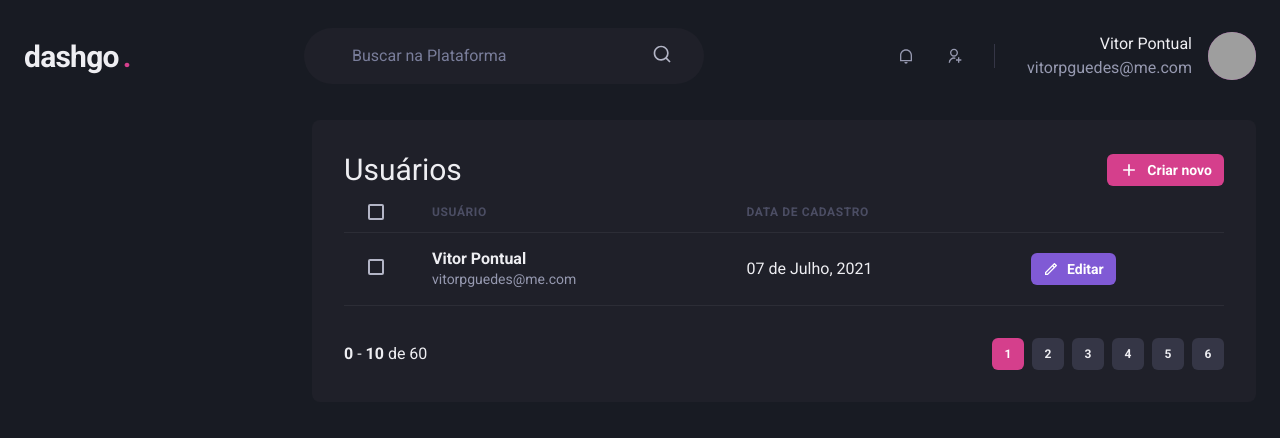
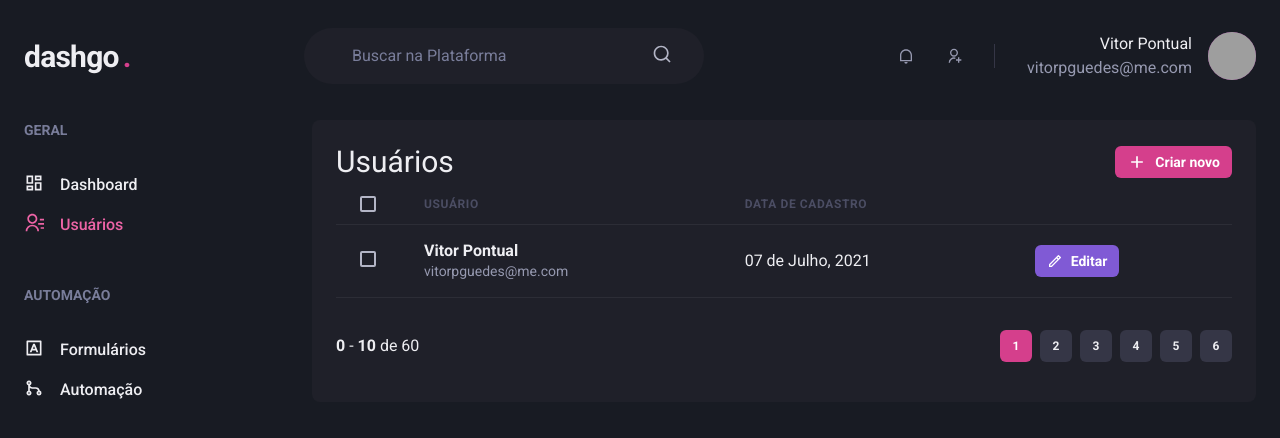
Before and after one commit to vitorpontual/ignite-react, a Next.js app in the folder cap-4/dash-go/: page /users in a window 1280 px wide. Shown: the top 438 px of the page. Built offline with nearby package versions, Linux system fonts and the light colour scheme; grey boxes are pictures that could not be loaded.

Commit message:
Responsive Pages

```diff
--- /dev/null
+++ b/cap-4/dash-go/src/components/ActiveLink.tsx
@@ -0,0 +1,31 @@
+import Link, { LinkProps } from "next/link";
+import { useRouter } from "next/router";
+import { cloneElement, ReactElement } from "react";
+
+interface ActiveLinkProps extends LinkProps {
+  children: ReactElement; // Precisa ser um elemento React
+  shouldMatchExactHref?: boolean;
+}
+
+export function ActiveLink({ children, shouldMatchExactHref = false, ...rest }: ActiveLinkProps) {
+  const { asPath } = useRouter()
+  let isActive = false;
+
+  if (shouldMatchExactHref && (asPath === rest.href || asPath === rest.as)) {
+    isActive = true;
+  }
+
+  if (!shouldMatchExactHref &&
+    (asPath.startsWith(String(rest.href)) || asPath.startsWith(String(rest.as))
+    )) {
+    isActive = true;
+  }
+
+  return (
+    <Link {...rest}>
+      {cloneElement(children, {
+        color: isActive ? 'pink.400' : 'gray.50'
+      })}
+    </Link>
+  )
+}
--- a/cap-4/dash-go/src/components/Header/index.tsx
+++ b/cap-4/dash-go/src/components/Header/index.tsx
@@ -1,10 +1,14 @@
-import { Flex, useBreakpointValue } from '@chakra-ui/react'
+import { Flex, Icon, IconButton, useBreakpointValue } from '@chakra-ui/react'
+import { RiMenuLine } from 'react-icons/ri'
+import { useSidebarDrawer } from '../../context/SidebarDrawerContext'
 import { Logo } from './Logo'
 import { NotificationNav } from './NotificationNav'
 import { Profile } from './Profile'
 import { SearchBox } from './SearchBox'
 
 export function Header() {
+  const { onOpen } = useSidebarDrawer()
+
   const isWideVersion = useBreakpointValue({
     base: false,
     lg: true
@@ -20,13 +24,25 @@
       px='6'
       align='center'
     >
+      {!isWideVersion && (
+        <IconButton
+          aria-label="Open navigation"
+          icon={<Icon as={RiMenuLine} />}
+          fontSize='24'
+          variant='unstyled'
+          onClick={onOpen}
+          mr='2'
+        >
+
+        </IconButton>
+      )}
       <Logo />
       {isWideVersion && <SearchBox />}
 
 
       <Flex align='center' ml='auto'>
         <NotificationNav />
-        <Profile showProfileData={isWideVersion}/>
+        <Profile showProfileData={isWideVersion} />
       </Flex>
     </Flex>
   )
--- a/cap-4/dash-go/src/components/Pagination/index.tsx
+++ b/cap-4/dash-go/src/components/Pagination/index.tsx
@@ -4,7 +4,7 @@
 export function Pagination() {
   return (
     <Stack
-      direction='row'
+      direction={['column', 'row']}
       spacing='6'
       mt='8'
       justify='space-between'
@@ -13,7 +13,7 @@
       <Box>
         <strong>0</strong> - <strong>10</strong> de 60
       </Box>
-      <Stack direction='row' spacing='2'>
+      <Stack direction='row' spacing='2' >
         <PaginationItem number={1} isCurrent />
         <PaginationItem number={2}  />
         <PaginationItem number={3}  />
--- a/cap-4/dash-go/src/components/SideBar/NavLink.tsx
+++ b/cap-4/dash-go/src/components/SideBar/NavLink.tsx
@@ -1,17 +1,22 @@
-import { Icon, Link, LinkProps as ChakraLinkProps, Text } from "@chakra-ui/react";
+import { Icon, Link as ChakraLink, LinkProps as ChakraLinkProps, Text } from "@chakra-ui/react";
 import { ElementType } from "react";
 import { RiInputMethodLine } from "react-icons/ri";
+import Link from 'next/link'
+import { ActiveLink } from "../ActiveLink";
 
-interface NavLinkProps extends ChakraLinkProps{
+interface NavLinkProps extends ChakraLinkProps {
   icon: ElementType;
   children: string;
+  href: string;
 }
 
-export function NavLink({icon, children, ...rest}: NavLinkProps) {
+export function NavLink({ icon, children, href, ...rest }: NavLinkProps) {
   return (
-    <Link display='flex' align='center' {...rest}>
-      <Icon as={icon} fontSize='20' />
-      <Text ml='4' fontWeight='medium'>{children}</Text>
-    </Link>
+    <ActiveLink href={href} passHref>
+      <ChakraLink display='flex' align='center' {...rest}>
+        <Icon as={icon} fontSize='20' />
+        <Text ml='4' fontWeight='medium'>{children}</Text>
+      </ChakraLink>
+    </ActiveLink>
   )
 }
--- a/cap-4/dash-go/src/components/SideBar/SideBarNav.tsx
+++ b/cap-4/dash-go/src/components/SideBar/SideBarNav.tsx
@@ -1,16 +1,19 @@
 import {  Icon, Link, Stack, Text } from '@chakra-ui/react'
+import { RiContactsLine, RiDashboardLine, RiInputMethodLine, RiGitMergeLine} from 'react-icons/ri'
+import { NavLink } from './NavLink'
+import { NavSection } from './NavSection'
 
 
 export function SideBarNav() {
   return(
     <Stack spacing='12' align='flex-start'>
         <NavSection title={"GERAL"}>
-          <NavLink icon={RiDashboardLine}>Dashboard</NavLink>
-          <NavLink icon={RiContactsLine}>Usuários</NavLink>
+          <NavLink icon={RiDashboardLine} href='/dashboard'>Dashboard</NavLink>
+          <NavLink icon={RiContactsLine} href='/users'>Usuários</NavLink>
         </NavSection>
         <NavSection title={"AUTOMAÇÃO"}>
-          <NavLink icon={RiInputMethodLine}>Formulários</NavLink>
-          <NavLink icon={RiGitMergeLine}>Automação</NavLink>
+          <NavLink icon={RiInputMethodLine} href='/form'>Formulários</NavLink>
+          <NavLink icon={RiGitMergeLine} href='/automation'>Automação</NavLink>
         </NavSection>
       </Stack>
   )
--- a/cap-4/dash-go/src/components/SideBar/index.tsx
+++ b/cap-4/dash-go/src/components/SideBar/index.tsx
@@ -1,12 +1,34 @@
-import { Box, Icon, Link, Stack, Text } from '@chakra-ui/react'
-import { RiContactsLine, RiDashboardLine, RiGitMergeLine, RiInputMethodLine } from 'react-icons/ri'
-import { NavLink } from './NavLink'
-import { NavSection } from './NavSection'
+import { Box, useBreakpointValue, Drawer, DrawerHeader, DrawerBody, DrawerOverlay, DrawerContent, DrawerCloseButton } from '@chakra-ui/react'
+import { useSidebarDrawer } from '../../context/SidebarDrawerContext'
+
+import { SideBarNav } from './SideBarNav'
 
 export function SideBar() {
+  const { isOpen, onClose } = useSidebarDrawer()
+
+  const isDrawerSideBar = useBreakpointValue({
+    base: true,
+    lg: false
+  })
+
+  if (isDrawerSideBar) {
+    return (
+      <Drawer isOpen={isOpen} placement="left" onClose={onClose}>
+        <DrawerOverlay>
+          <DrawerContent bg='gray.800'>
+            <DrawerCloseButton mt='6' />
+            <DrawerHeader>Navegação</DrawerHeader>
+            <DrawerBody>
+              <SideBarNav />
+            </DrawerBody>
+          </DrawerContent>
+        </DrawerOverlay>
+      </Drawer>
+    )
+  }
   return (
     <Box as='aside' w='64' mr='8'>
-
+      <SideBarNav />
     </Box>
   )
 }
--- /dev/null
+++ b/cap-4/dash-go/src/context/SidebarDrawerContext.tsx
@@ -0,0 +1,30 @@
+import { useDisclosure, UseDisclosureReturn } from "@chakra-ui/react";
+import { useRouter } from "next/router";
+import { useEffect } from "react";
+import { useContext } from "react";
+import { createContext, ReactNode } from "react";
+
+interface SidebarDrawerProviderProps {
+  children: ReactNode;
+}
+
+type SidebarDrawerContextData = UseDisclosureReturn
+
+const SidebarDrawerContext = createContext({} as SidebarDrawerContextData);
+
+export function SidebarDrawerContextProvider({ children } : SidebarDrawerProviderProps){
+  const disclosure = useDisclosure()
+  const router = useRouter()
+
+  useEffect(() => {
+    disclosure.onClose
+  }, [router.asPath])
+
+  return (
+    <SidebarDrawerContext.Provider value={disclosure}>
+      {children}
+    </SidebarDrawerContext.Provider>
+  )
+}
+
+export const useSidebarDrawer = () => useContext(SidebarDrawerContext)
--- a/cap-4/dash-go/src/pages/_app.tsx
+++ b/cap-4/dash-go/src/pages/_app.tsx
@@ -1,13 +1,16 @@
 import { AppProps } from 'next/app'
 import { ChakraProvider } from '@chakra-ui/react'
 import { theme } from '../styles/theme'
+import { SidebarDrawerContextProvider } from '../context/SidebarDrawerContext'
 
 
 
 function MyApp({ Component, pageProps }: AppProps) {
   return (
-    <ChakraProvider  theme={theme}>
-      <Component {...pageProps} />
+    <ChakraProvider theme={theme}>
+      <SidebarDrawerContextProvider>
+        <Component {...pageProps} />
+      </SidebarDrawerContextProvider>
     </ChakraProvider>
   )
 }
--- a/cap-4/dash-go/src/pages/users/index.tsx
+++ b/cap-4/dash-go/src/pages/users/index.tsx
@@ -1,35 +1,44 @@
-import { Box, Flex, Heading, Button, Icon, Table, Thead, Tr, Th, Td, Checkbox, Tbody, Text } from "@chakra-ui/react";
+import { Box, Flex, Heading, Button, Icon, Table, Thead, Tr, Th, Td, Checkbox, Tbody, Text, useBreakpointValue } from "@chakra-ui/react";
+import Link from "next/link";
 import { RiAddLine, RiPencilLine } from "react-icons/ri";
 import { Header } from "../../components/Header";
 import { Pagination } from "../../components/Pagination";
 import { SideBar } from "../../components/SideBar";
 
 export default function UserList() {
+  const isWideVersion = useBreakpointValue({
+    base: false,
+    lg: true,
+  })
   return (
-    <Box>
+    <Flex direction='column' h='100vh'>
       <Header />
       <Flex w='100%' my='6' maxWidth={1480} mx='auto' px='6'>
         <SideBar />
 
-        <Box flex='1' borderRadius={8} bg="gray.800" p='8'>
+        <Box flex='1' borderRadius={8} bg="gray.800" p={['1', '4', '6']}>
           <Flex mb='1' justify='space-between' align='center'>
             <Heading size='lg' fontWeight='normal'>Usuários</Heading>
-            <Button as='a' size='sm' fontSize='sm' colorScheme='pink' leftIcon={<Icon as={RiAddLine} fontSize='20'/>}>Criar novo</Button>
+            <Link href='/users/create' passHref>
+
+              {isWideVersion ? (<Button as='a' size='sm' fontSize='sm' colorScheme='pink' leftIcon={<Icon as={RiAddLine} fontSize='20' />}>Criar novo</Button>) : (<Button as='a' size='sm' fontSize='sm' colorScheme='pink' ><Icon as={RiAddLine} fontSize='20' /></Button>)}
+
+            </Link>
           </Flex>
           <Table colorScheme='whiteAlpha'>
             <Thead>
               <Tr>
-                <Th px='6' color='gray.300' w='8'>
+                <Th px={['4', '4', '6']} color='gray.300' w='8'>
                   <Checkbox colorScheme='pink' />
                 </Th>
                 <Th>Usuário</Th>
-                <Th>Data de cadastro</Th>
+                {isWideVersion && <Th>Data de cadastro</Th>}
                 <Th></Th>
               </Tr>
             </Thead>
             <Tbody>
               <Tr>
-                <Td px='6'>
+                <Td px={['4', '4', '6']}>
                   <Checkbox colorScheme='pink' />
                 </Td>
                 <Td>
@@ -39,11 +48,12 @@
 
                   </Box>
                 </Td>
+                {isWideVersion && <Td>
+                  07 de Julho, 2021
+                </Td>}
+
                 <Td>
-                  07 de Julho, 2021
-                </Td>
-                <Td>
-                <Button as='a' size='sm' fontSize='sm' colorScheme='purple' leftIcon={<Icon as={RiPencilLine} fontSize='16'/>}>Editar</Button>
+                  {isWideVersion && <Button as='a' size='sm' fontSize='sm' colorScheme='purple' leftIcon={<Icon as={RiPencilLine} fontSize='16' />}>Editar</Button>}
                 </Td>
               </Tr>
             </Tbody>
@@ -51,6 +61,6 @@
           <Pagination />
         </Box>
       </Flex>
-    </Box>
+    </Flex>
   )
 }
```
Also changed, not shown: cap-4/dash-go/src/pages/dashboard.tsx (+8 -8 lines), cap-4/dash-go/src/pages/users/create.tsx (+7 -4 lines).
